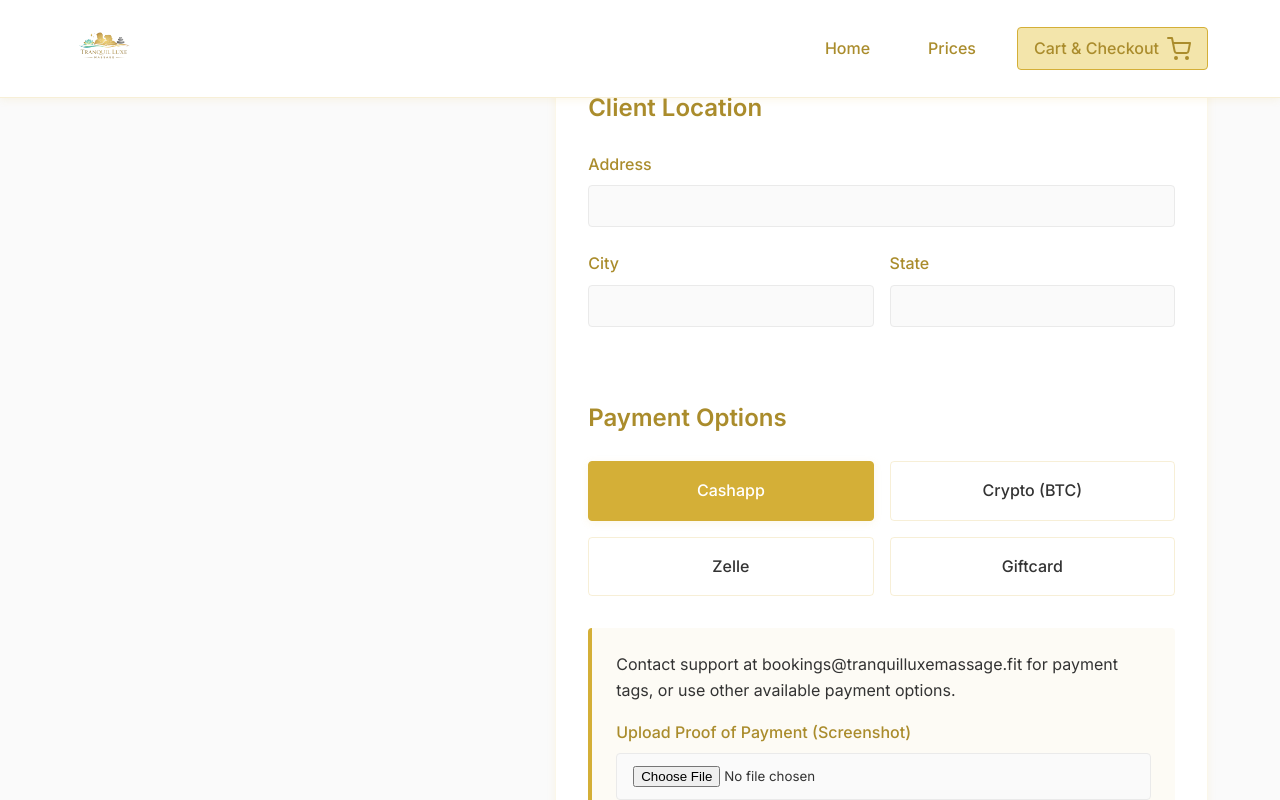
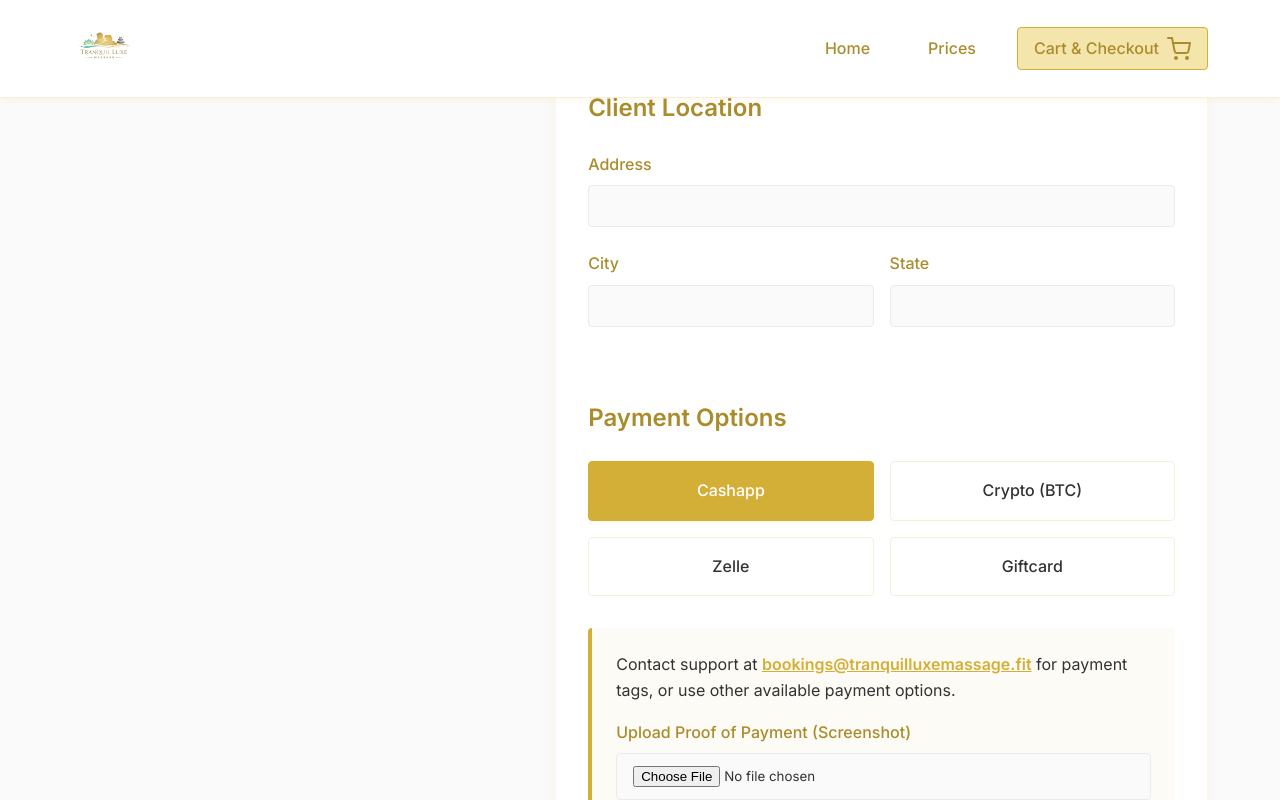
Before and after one commit to xod3/tranquil-luxe, a Next.js app: page /checkout in a window 1280 px wide. Both pictures are taken after a click on the label "Cashapp". Shown: the part 635-1435 px from the top of the page. Built offline with nearby package versions, Linux system fonts and the light colour scheme; a web font is replaced by a local one.

Commit message:
style: Bold gold email links and green BTC address on checkout

```diff
--- a/src/app/checkout/page.tsx
+++ b/src/app/checkout/page.tsx
@@ -170,9 +170,9 @@ export default function Checkout() {
                 ) : (
                   <>
                     <p style={{ marginBottom: '1rem' }}>
-                      {method === 'Cashapp' && "Contact support at bookings@tranquilluxemassage.fit for payment tags, or use other available payment options."}
-                      {method === 'Crypto (BTC)' && "Send BTC to wallet: bc1qarwn3k5wf844vtg4vt0wq0zar6llm5kafgazpw"}
-                      {method === 'Zelle' && "Contact support at bookings@tranquilluxemassage.fit for payment tags, or use other available payment options."}
+                      {method === 'Cashapp' && <>Contact support at <a href="mailto:bookings@tranquilluxemassage.fit" style={{ color: '#D4AF37', fontWeight: 'bold', textDecoration: 'underline' }}>bookings@tranquilluxemassage.fit</a> for payment tags, or use other available payment options.</>}
+                      {method === 'Crypto (BTC)' && <>Send BTC to wallet: <strong style={{ color: '#2e7d32' }}>bc1qarwn3k5wf844vtg4vt0wq0zar6llm5kafgazpw</strong></>}
+                      {method === 'Zelle' && <>Contact support at <a href="mailto:bookings@tranquilluxemassage.fit" style={{ color: '#D4AF37', fontWeight: 'bold', textDecoration: 'underline' }}>bookings@tranquilluxemassage.fit</a> for payment tags, or use other available payment options.</>}
                     </p>
                     <div className="form-group">
                       <label className="form-label">Upload Proof of Payment (Screenshot)</label>
```
